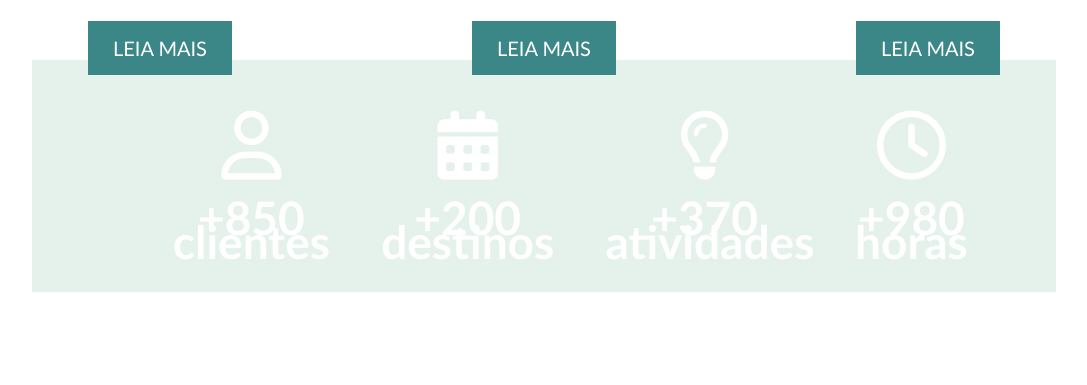
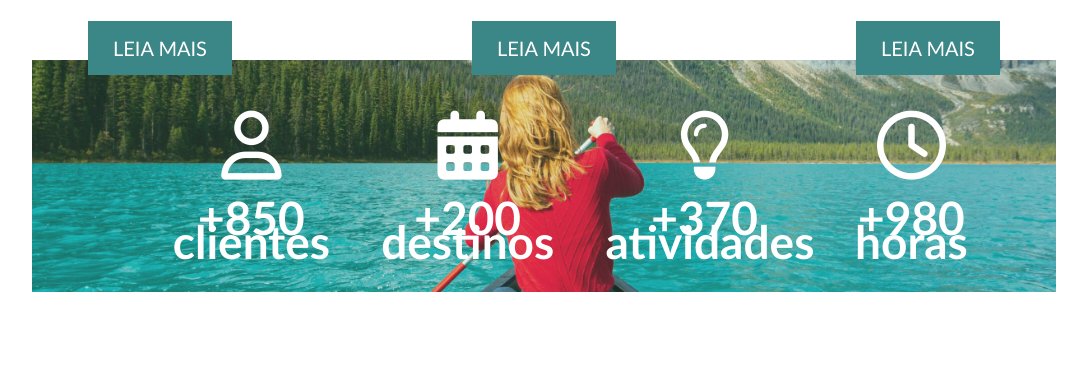
Before and after one commit to mariavitoreti/atv-nature, a plain HTML site: page index.html in a window 1280 px wide. Shown: the part 1080-1465 px from the top of the page, without its empty margins (96-1183 px from the left). Drawn offline with Linux system fonts and the light colour scheme.

Commit message:
SEGUNDO COMMIT

```diff
--- a/css/style.css
+++ b/css/style.css
@@ -102,7 +102,7 @@ section.servico ul li p.botao a {
 =============================================================*/
 section.informacoes {
     padding: 4vw 9vw 2vw 9vw;
-    background: linear-gradient(rgba(121, 189, 154, 0.2),rgba(121, 189, 154, 0.2)), url(../src/images/back-numeros.png) no-repeat center center;
+    background: linear-gradient(rgba(121, 189, 154, 0.2),rgba(121, 189, 154, 0.2)), url(../images/back-numeros.png) no-repeat center center;
     background-size: cover;
 }
 section.informacoes ul {
```
Also changed, not shown: index.html (+4 -2 lines).
